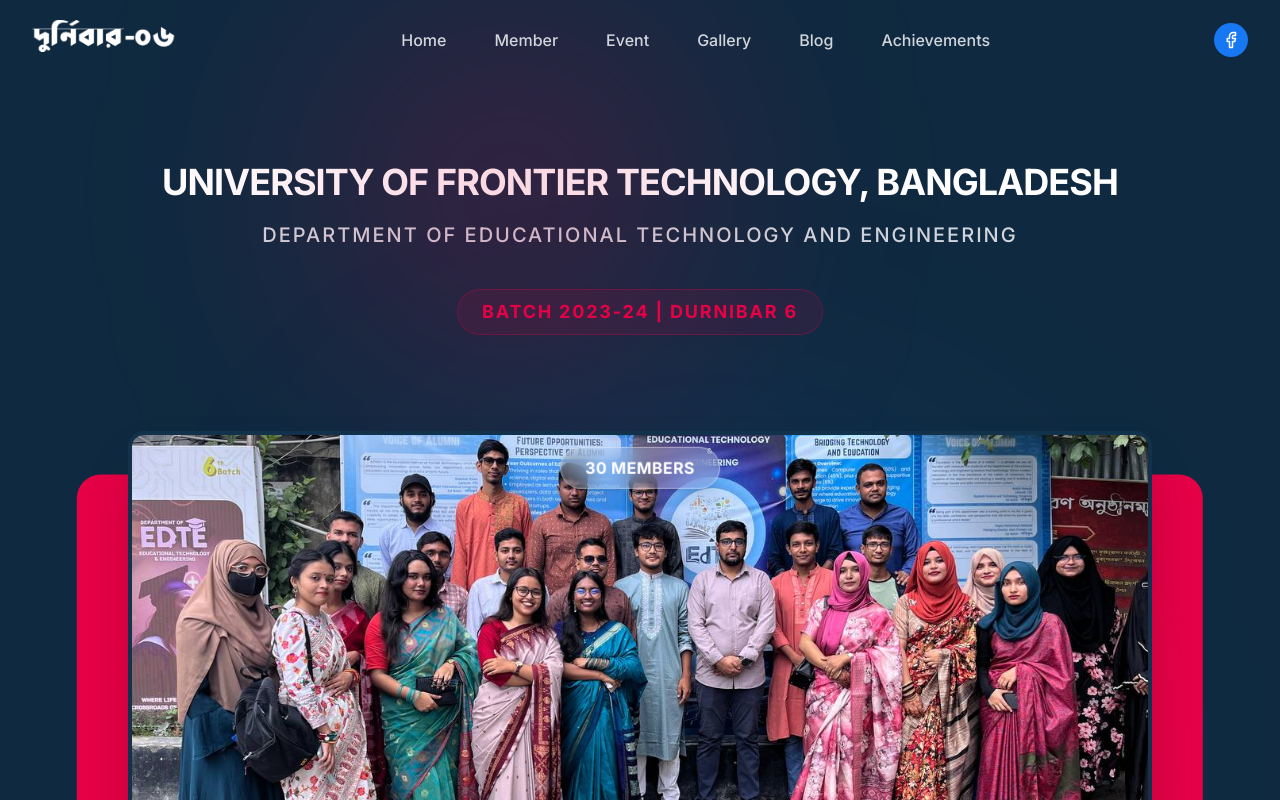
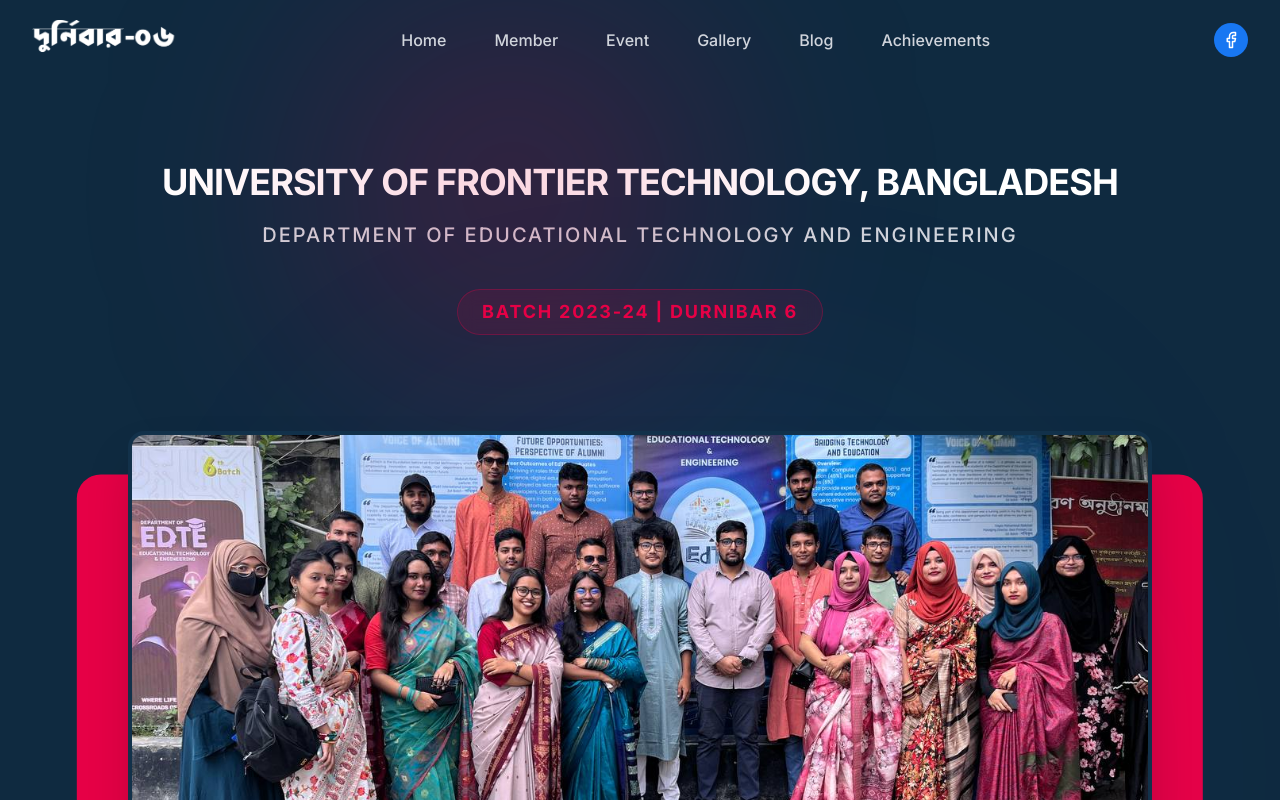
Before and after one commit to armahfuz13/Durnibar, a Next.js app: page / in a window 1280 px wide. Shown: the top 800 px of the page. Built offline with nearby package versions, Linux system fonts and the light colour scheme.

Commit message:
Update HeroSection.tsx
delete 30 members

```diff
--- a/components/HeroSection.tsx
+++ b/components/HeroSection.tsx
@@ -54,15 +54,6 @@ export const HeroSection = () => {
               referrerPolicy="no-referrer"
               priority
             />
-
-            {/* Pill Badge */}
-            <motion.div
-              animate={{ y: [0, -10, 0] }}
-              transition={{ repeat: Infinity, duration: 3, ease: 'easeInOut' }}
-              className="absolute top-4 left-1/2 -translate-x-1/2 bg-white/20 backdrop-blur-md px-6 py-2 rounded-full border border-white/40 shadow-lg text-white font-bold tracking-wide"
-            >
-              30 MEMBERS
-            </motion.div>
           </motion.div>
         </div>
 
```
